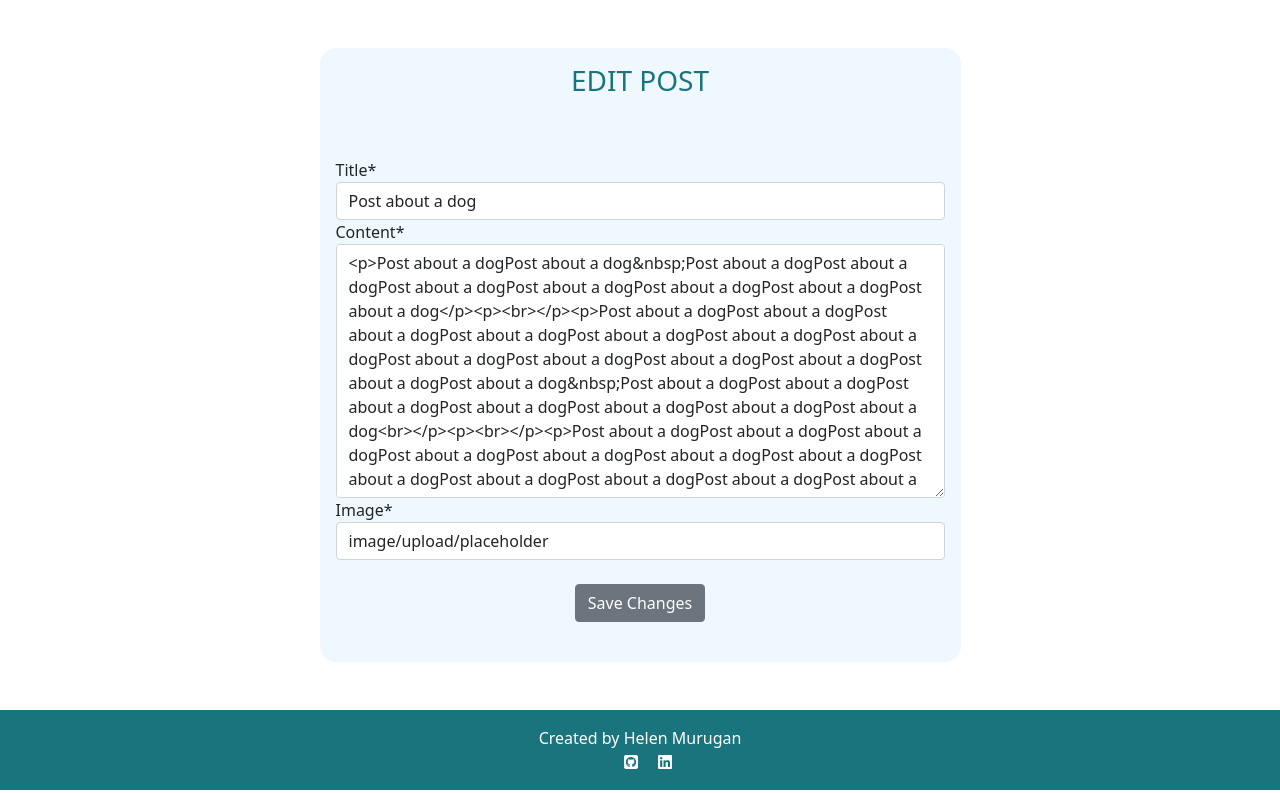
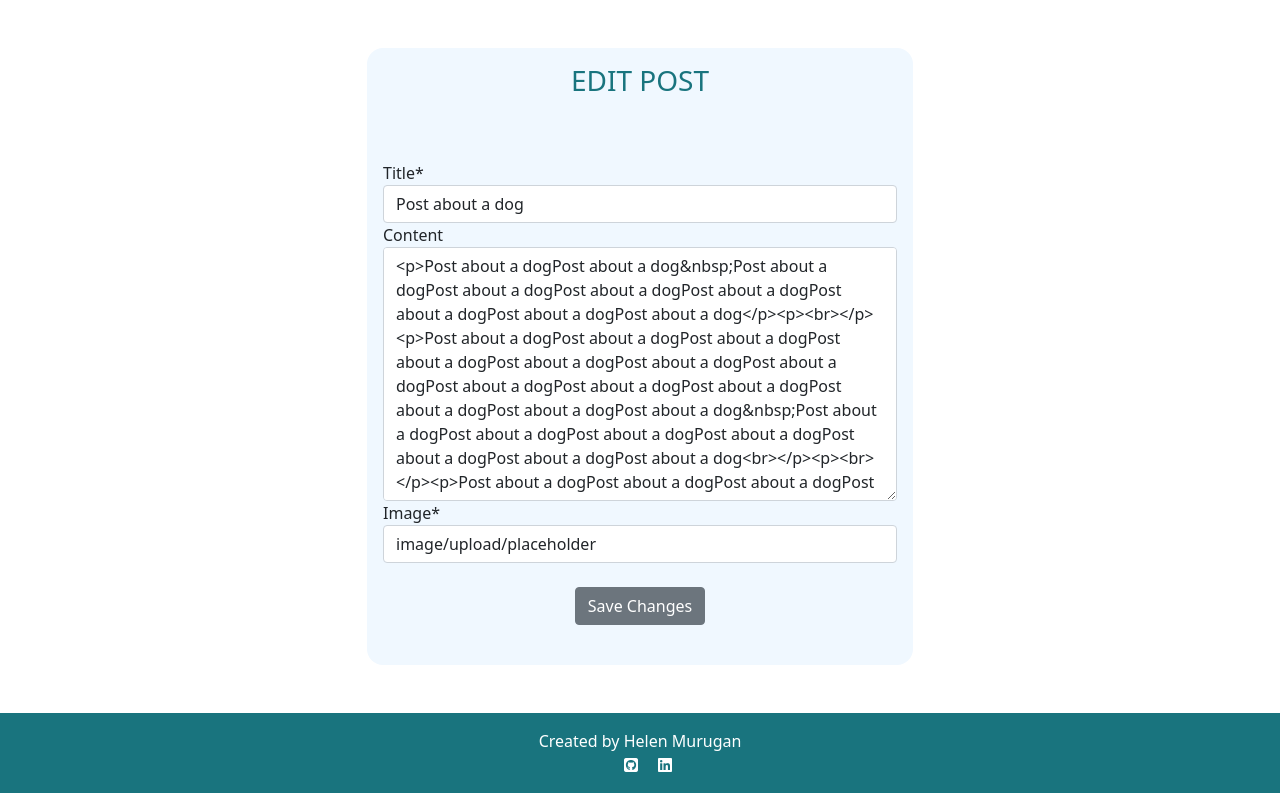
Before and after one commit to helenmurugan/the-groomers-network, a Django app: a page that uses templates/post_update.html in a window 1280 px wide. Shown: the part 61-854 px from the top of the page. Run offline with Django 3.2, Linux system fonts and the light colour scheme; a user stored in the database is signed in; data comes from the database, SQL or seed files in the repository; both versions use the stored data as it was after the commit; some libraries are stand-ins or nearby versions.

Commit message:
style: Remove in-line style rules, replace with bootstrap and regular css. Remove Summernote editors from post and comment

```diff
--- a/post/forms.py
+++ b/post/forms.py
@@ -1,6 +1,5 @@
 from .models import Post, Comment
 from django import forms
-from django_summernote.widgets import SummernoteWidget, SummernoteInplaceWidget
 
 
 class PostForm(forms.ModelForm):
@@ -8,7 +7,7 @@ class PostForm(forms.ModelForm):
         model = Post
         fields = ('title', 'content', 'featured_image',)
 
-    content = forms.CharField(widget=SummernoteWidget)
+    content = forms.CharField
 
 
 
@@ -17,4 +16,4 @@ class CommentForm(forms.ModelForm):
         model = Comment
         fields = ('body',)
 
-    body = forms.CharField(widget=SummernoteWidget)
+    body = forms.CharField
--- a/templates/my_profile.html
+++ b/templates/my_profile.html
@@ -6,7 +6,7 @@
 <section>
     <div class="container my-5">
         <div class="row justify-content-center">
-            <div class="col-md-8 col-lg-7">
+            <div class="col-md-8 col-lg-6">
                 <div class="profile-card">
                     <div class="text-center">
                         <h1 class="card-body teal-text big-fa"><i class="fa-solid fa-user"></i></h1>
--- a/templates/my_profile_update.html
+++ b/templates/my_profile_update.html
@@ -6,7 +6,7 @@
 <section>
     <div class="container my-5">
         <div class="row justify-content-center">
-            <div class="col-md-8 col-lg-7">
+            <div class="col-md-8 col-lg-6">
                 <div class="profile-card">
                     <div class="text-center">
                         <h3 class="card-body teal-text">EDIT PROFILE</h3>
--- a/templates/post_create.html
+++ b/templates/post_create.html
@@ -7,8 +7,8 @@
 <section>
     <div class="container my-5">
         <div class="row justify-content-center">
-            <div class="col-md-8 col-lg-7">
-                <div class="profile-card" style="border-radius: 1rem;">
+            <div class="col-md-8 col-lg-6">
+                <div class="profile-card">
                     <div class="text-center">
                         <h3 class="card-body teal-text">CREATE A POST</h3>
                     </div>
--- a/templates/post_update.html
+++ b/templates/post_update.html
@@ -7,13 +7,13 @@
 <section>
     <div class="container my-5">
         <div class="row justify-content-center">
-            <div class="col-md-8 col-lg-7">
-                <div class="profile-card" style="border-radius: 1rem;">
+            <div class="col-md-8 col-lg-6">
+                <div class="profile-card">
                     <div class="text-center">
                         <h3 class="card-body teal-text">EDIT POST</h3>
                     </div>
                     <div class=card-body>
-                        <form method="post" style="margin-top: 1.3em;">
+                        <form method="post" class="mt-4">
                             {{ form | crispy }}
                             {% csrf_token %}
                             <div class="text-center">
```
Also changed, not shown: db.sqlite3, static/css/style.css (line endings or trailing spaces).
